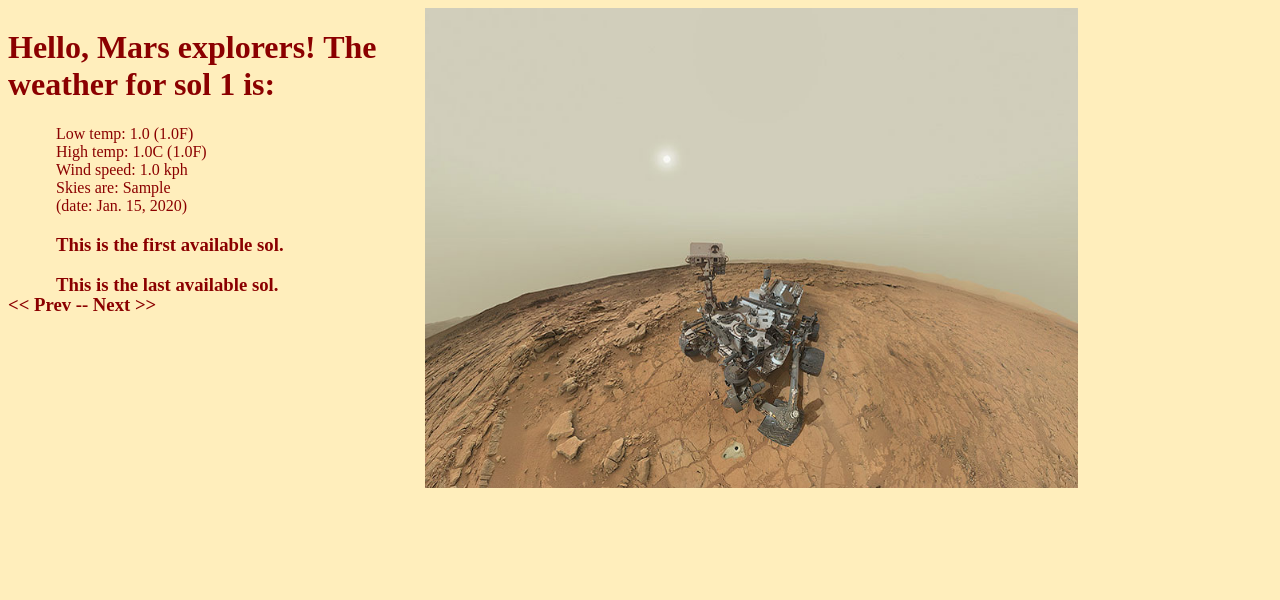
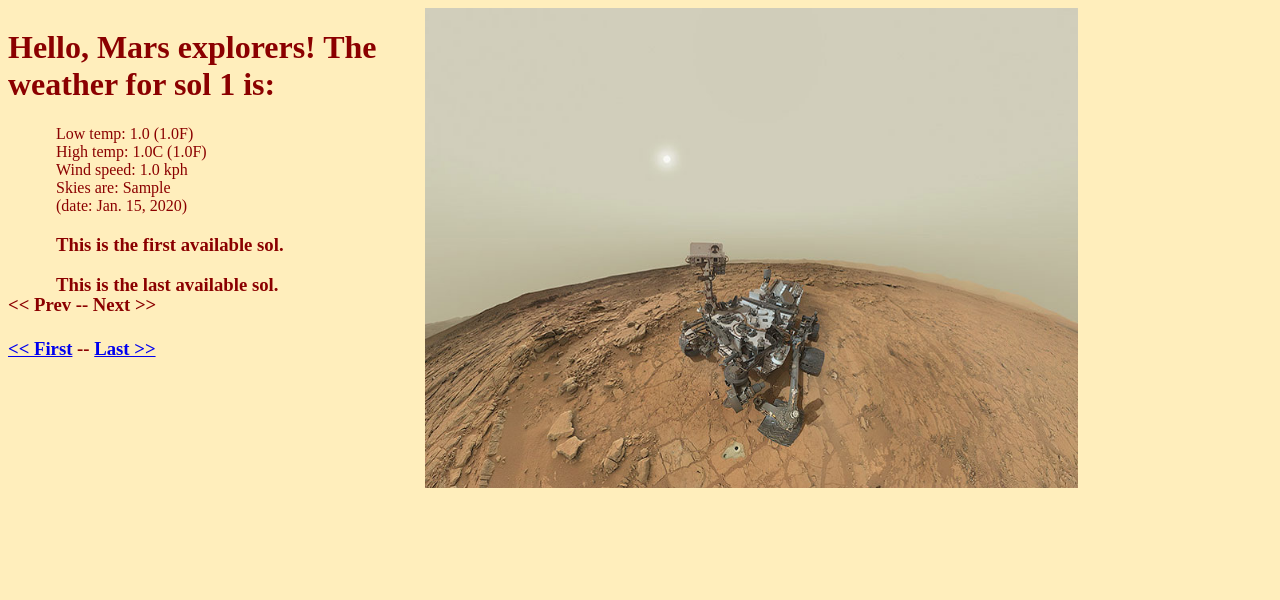
Before and after one commit to amdudda/Capstone_Week7-8_AresWeather, a Django app: page /marsweather/ in a window 1280 px wide. Shown: the top 600 px of the page. Run offline with Django 3.2, Linux system fonts and the light colour scheme; tables that the repository leaves empty hold one stand-in row (Sample ...).

Commit message:
Add first/last sol navigation.

```diff
--- a/mysite/marsweather/templates/marsweather/index.html
+++ b/mysite/marsweather/templates/marsweather/index.html
@@ -29,27 +29,33 @@
             {% endif %}
 
             <!-- Where applicable, announce first/last available sol-->
-            {% if not prev_sol %}
+            {% if not navdata.prev_sol %}
                 <h3>This is the first available sol.</h3>
             {% endif %}
-            {% if not next_sol %}
+            {% if not navdata.next_sol %}
                 <h3>This is the last available sol.</h3>
             {% endif %}
         </div>
     <!-- Link to the previous sol's data if available.-->
     <h3>
-    {% if prev_sol %}
-        <a href="{{dirp}}{{prev_sol}}">&lt;&lt; Prev</a>
+    {% if navdata.prev_sol %}
+        <a href="{{navdata.dirp}}{{navdata.prev_sol}}">&lt;&lt; Prev</a>
     {% else %}
         &lt;&lt; Prev
     {% endif %}
      --
     <!-- Link to the next sol's data if available.-->
-    {% if next_sol %}
-        <a href="{{dirp}}{{next_sol}}">Next &gt;&gt;</a>
+    {% if navdata.next_sol %}
+        <a href="{{navdata.dirp}}{{navdata.next_sol}}">Next &gt;&gt;</a>
     {% else %}
         Next &gt;&gt;
     {% endif %}
+    <br/>
+    <br/>
+    <!-- also provide first/last sol navigation-->
+        <a href="{{navdata.dirp}}{{navdata.first}}">&lt;&lt; First</a>
+        --
+        <a href="{{navdata.dirp}}{{navdata.last}}">Last &gt;&gt;</a>
     </h3>
 </div>
 <div id="img_holder">
--- a/mysite/marsweather/views.py
+++ b/mysite/marsweather/views.py
@@ -16,7 +16,8 @@ def index(request):
     if (ns > last_sol): ns = None
     ps = None
     dirp = ''
-    context = {'weather': w, 'next_sol': ns, 'prev_sol': ps, 'dirp': dirp}
+    navdata = {'next_sol': ns, 'prev_sol': ps, 'dirp': dirp, 'first': first_sol, 'last': last_sol}
+    context = {'weather': w, 'navdata': navdata}
     return render(request, 'marsweather/index.html', context)
 
 def sol(request,sol_id):
@@ -40,7 +41,8 @@ def sol(request,sol_id):
         dirp = "../"
         if (ns > last_sol): ns = None
         if (ps < first_sol): ps = None
-        context = {'weather': w, 'next_sol': ns, 'prev_sol': ps, 'dirp': dirp, 'dne': DNE}
+        navdata = {'next_sol': ns, 'prev_sol': ps, 'dirp': dirp, 'first':first_sol, 'last':last_sol}
+        context = {'weather': w, 'navdata': navdata, 'dne': DNE}
         return render(request, 'marsweather/index.html', context)
 
 def about(request):
```
